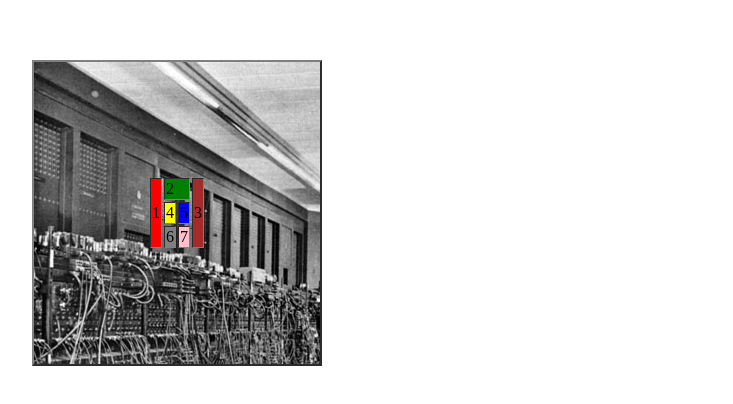
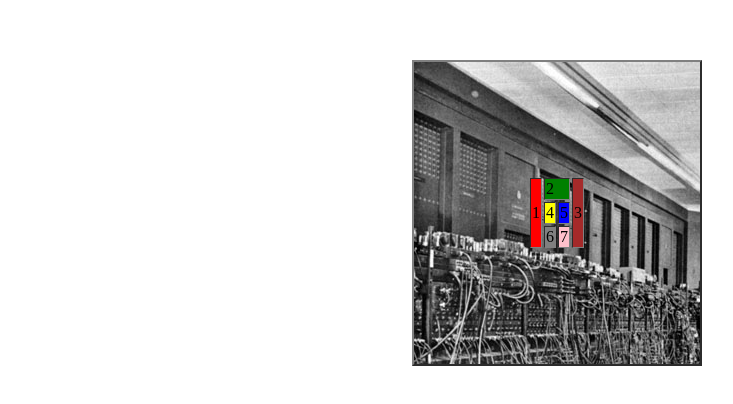
Before and after one commit to KingA2009/school_homework, a plain HTML site: page img and table/index.html in a window 1280 px wide. Shown: the part 240-644 px from the top of the page, without its empty margins (38-771 px from the left). Drawn offline with Linux system fonts and the light colour scheme.

Commit message:
school_homework

```diff
--- a/img and table/index.css
+++ b/img and table/index.css
@@ -8,7 +8,7 @@
     padding: 114px;
     background: url(./img/9X-xxPr9qsWMgPxaENhN3OvxYZiEQWqm\ \(1\).jpg);
     background-repeat: no-repeat;
-    margin-left: 38~~~0px;
+    margin-left: 380px;
     margin-top: 300px;
 }
 .table:hover{
```
